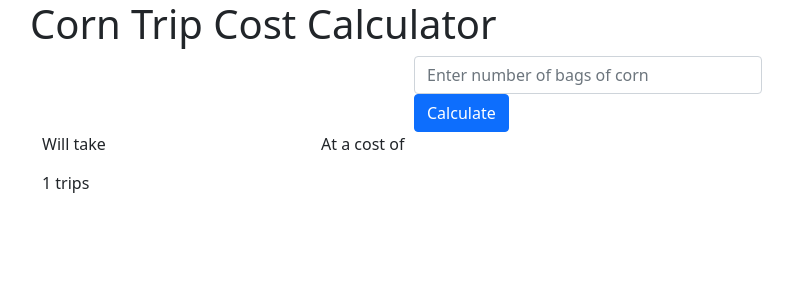
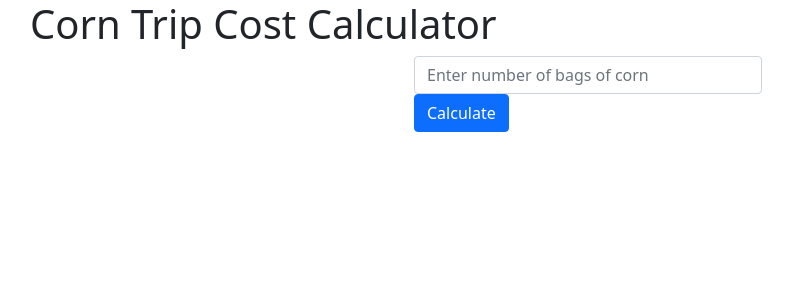
Before and after one commit to miranda-hawkes/corn-trip-cost-calculator, a React (Create React App) app: page / in a window 1280 px wide. Shown: the top 300 px of the page, without its empty margins (52-845 px from the left). Built offline with nearby package versions, Linux system fonts and the light colour scheme.

Commit message:
Show/hide results

```diff
--- a/src/App.js
+++ b/src/App.js
@@ -8,17 +8,9 @@ import './App.css';
 
 function App() {
   const [costOfTrip, setCostOfTrip] = useState(0);
-  const [numTrips, setNumTrips] = useState(1);
+  const [numTrips, setNumTrips] = useState(0);
   const [clear, setClear] = useState(false);
-
-  useEffect( () => {
-    document.querySelector('#result').value = "";
-  },[])
-
-  useEffect( () => {
-    if(clear)
-    document.querySelector('#result').value = "";
-  })
+  const [showResults, setShowResults] = useState(false)
 
   const Calculate = (e) => {
     e.preventDefault();
@@ -30,8 +22,27 @@ function App() {
     let numTrips = numBags
     setCostOfTrip(sum);
     setNumTrips(numTrips);
+    setShowResults(true);
     document.querySelector('#num-bags').value = "";
   }
+
+  const Results = () => (
+    <Row className="justify-content-md-center">
+      <Col xs lg="2">
+        <Form.Label >
+          Will take
+        </Form.Label>
+        <Form.Control plaintext readOnly id="result-num-trips" value={numTrips + ' trips'}/>
+      </Col>
+
+      <Col xs lg="2">
+        <Form.Label >
+          At a cost of
+        </Form.Label>
+        <Form.Control plaintext readOnly id="result" value={'£' + costOfTrip.toFixed(2)}/>
+      </Col>
+    </Row>
+  )
 
   return (
 
@@ -57,36 +68,12 @@ function App() {
               </Button>
             </Col>
           </Row>
+
+          { showResults ? <Results /> : null }
+
         </Form>
       </Container>
 
-      <Container>
-
-        <Form>
-          <Row className="justify-content-md-center">
-
-            <Col xs lg="3">
-
-              <Form.Label >
-                Will take
-              </Form.Label>
-
-              <Form.Control plaintext readOnly id="result-num-trips" value={numTrips + ' trips'}/>
-
-            </Col>
-
-            <Col xs lg="">
-
-              <Form.Label >
-                At a cost of
-              </Form.Label>
-
-              <Form.Control plaintext readOnly id="result" value={'£' + costOfTrip.toFixed(2)}/>
-
-            </Col>
-          </Row>
-        </Form>
-      </Container>
     </Container>
   );
 }
```
Also changed, not shown: 1 other file (tests, documents, lock files or other folders).
